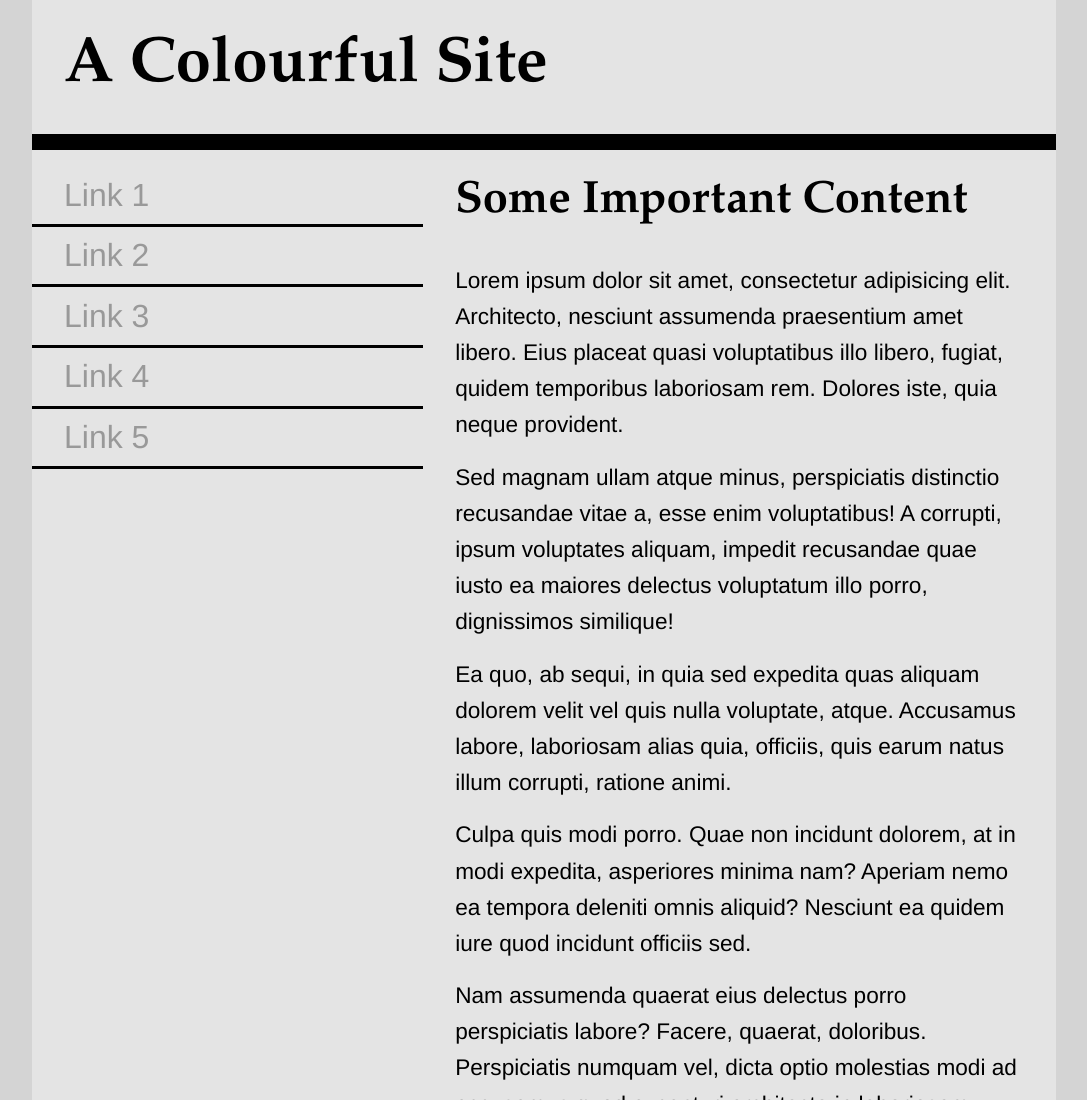
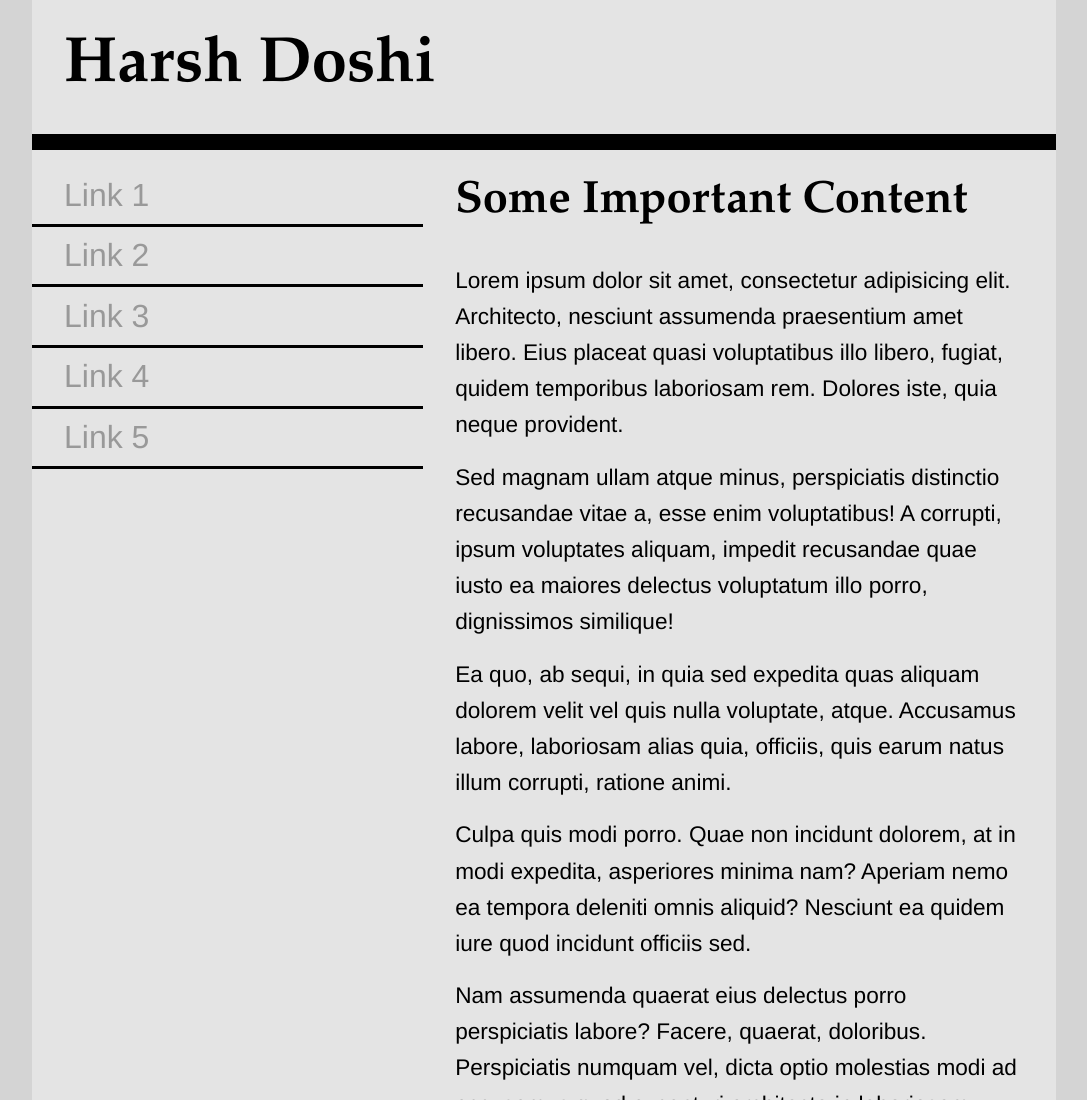
Before and after one commit to dosh0005/colors, a plain HTML site: page index.html in a window 1280 px wide. Shown: the top 1100 px of the page, without its empty margins (96-1183 px from the left). Drawn offline with Linux system fonts and the light colour scheme.

Commit message:
changes in index

```diff
--- a/index.html
+++ b/index.html
@@ -94,7 +94,7 @@
 <body>
     <div class="wrapper">
         <header>
-            <h1>A Colourful Site</h1>
+            <h1>Harsh Doshi</h1>
         </header>
         <nav>
             <ul>
```
